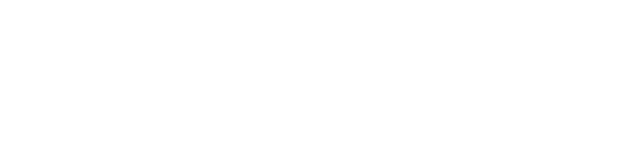
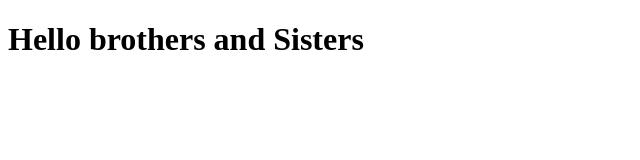
Before and after one commit to Josuaman37/cv, a plain HTML site: page index.html in a window 1280 px wide. Shown: the whole page, without its empty margins (0-640 px from the left). Drawn offline with Linux system fonts and the light colour scheme.

Commit message:
Update index.html

```diff
--- a/index.html
+++ b/index.html
@@ -4,6 +4,7 @@
     <title>Casa de el Carpintero</title>
 </head>
 <body>
+    <h1>Hello brothers and Sisters</h1>
 
 </body>
 </html>
```
